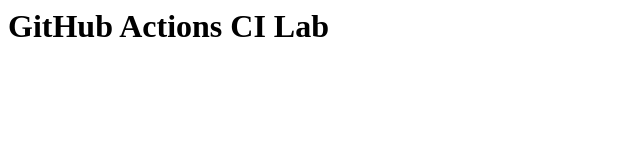
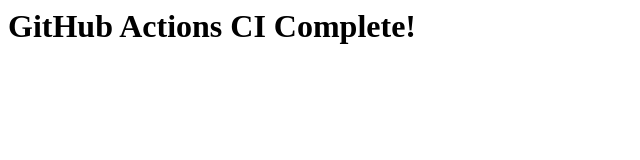
Before and after one commit to Todd333/kcu-git-lab, a plain HTML site: page index.html in a window 1280 px wide. Shown: the whole page, without its empty margins (0-640 px from the left). Drawn offline with Linux system fonts and the light colour scheme.

```diff
--- a/index.html
+++ b/index.html
@@ -1 +1 @@
-<h1>GitHub Actions CI Lab</h1>
+<h1>GitHub Actions CI Complete!</h1>
```
Also changed, not shown: 3 other files.
